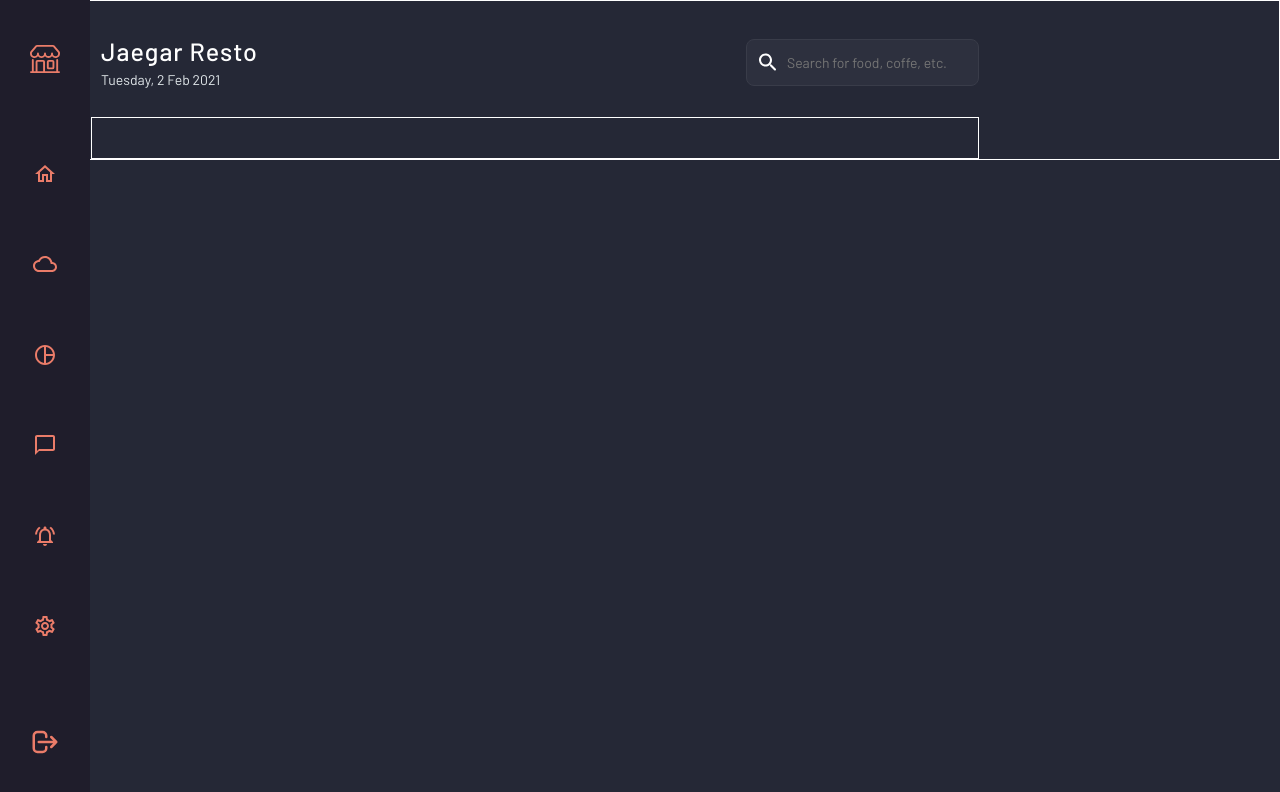
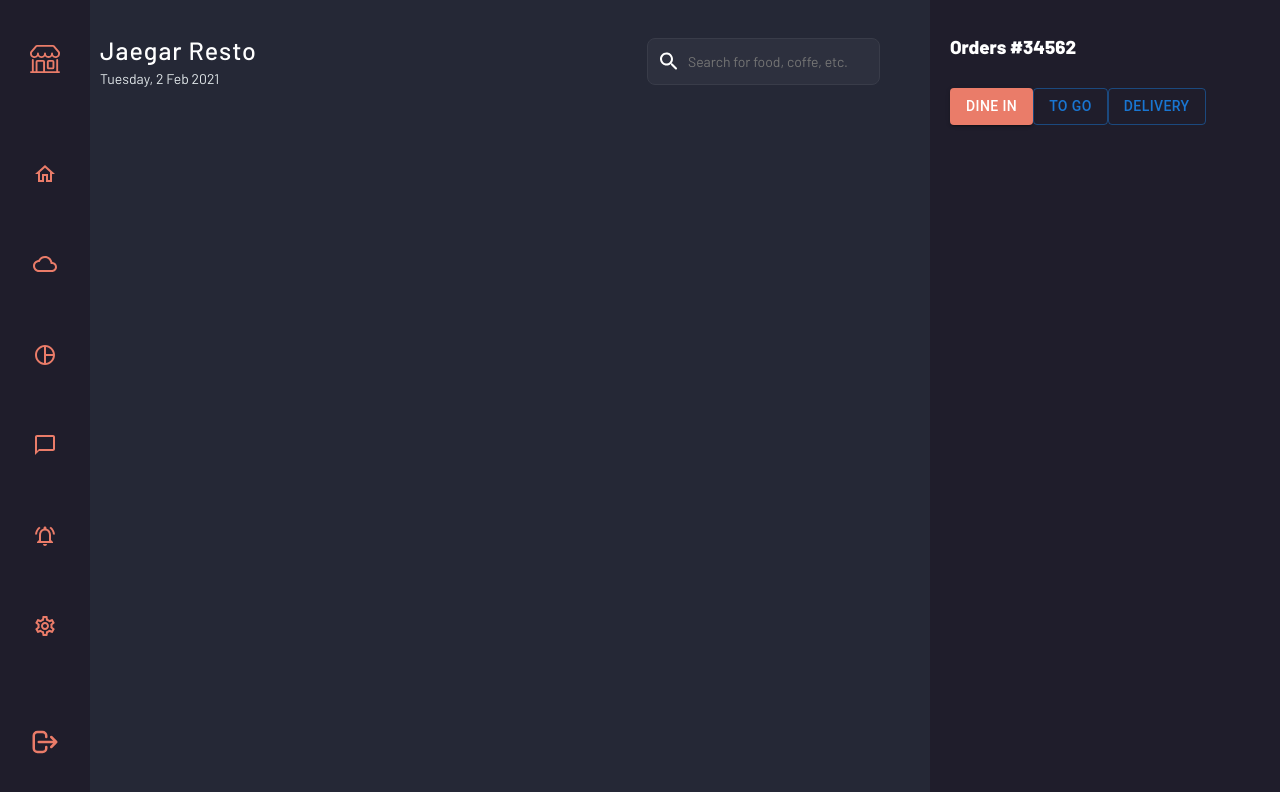
Before and after one commit to turgunov24/repoOne, a React (Create React App) app: page / in a window 1280 px wide. Shown: the top 792 px of the page. Built offline with nearby package versions, Linux system fonts and the light colour scheme.

Commit message:
nine edit

```diff
--- a/src/App.js
+++ b/src/App.js
@@ -1,5 +1,6 @@
 import './App.css';
 import { NavbarLeft } from './components/navbarLeft/main/navbarLeft';
+import NavbarRight from './components/navbarRight/NavbarRight';
 import { NavbarTop } from './components/navbarTop/main/navbarTop';
 
 export default function App() {
@@ -7,6 +8,7 @@ export default function App() {
     <>
       <NavbarLeft/>
       <NavbarTop/>
+      <NavbarRight/>
     </>
   );
 }
--- a/src/components/navbarRight/NavbarRight.jsx
+++ b/src/components/navbarRight/NavbarRight.jsx
@@ -1,10 +1,22 @@
-import React from 'react';
-import './style.css'
+import React from "react";
+import "./style.css";
+import Button from "@mui/material/Button";
+
 function NavbarRight() {
   return (
-    <div className='NavbarRight'>
-        <h1>NavabrRight</h1>
-    </div>
+    <>
+      <div className="NavbarRight">
+        <div className="Orders">
+          <h3>Orders #34562</h3>
+          <div className="NavbarRightButtons">
+            <Button className="NavbarRightTopButton" variant="contained">Dine In</Button>
+            <Button className="NavbarRightTopButton" variant="outlined">To Go</Button>
+            <Button className="NavbarRightTopButton" variant="outlined">Delivery</Button>
+          </div>
+        </div>
+        <div className="Payment"></div>
+      </div>
+    </>
   );
 }
 
--- a/src/components/navbarRight/style.css
+++ b/src/components/navbarRight/style.css
@@ -1,8 +1,45 @@
 .NavbarRight{
-    width: 300px;
+    position: fixed;
+    z-index: 3;
+    right: 0;
+    top: 0;
+    width: max-content;
     height: 100vh;
     display: flex;
+    justify-content: end;
+    background-color: #1F1D2B;
+}
+.Orders{
+    display: flex;
     flex-direction: column;
-    align-items: flex-end;
-    border: 1px solid red;
+    align-items: flex-start;
+    justify-content: start;
+    width: 350px;
+    height: 100vh;
+    padding: 35px 20px;
 }
+.Orders h3{
+    color: white;
+}
+.NavbarRightButtons{
+    display: flex;
+    align-items: center;
+    justify-content: start;
+    width: 100%;
+    padding: 10px 0px;
+    margin-top: 20px;
+}
+.NavbarRightTopButton{
+    font-size: 12px;
+    margin-left: 10px;
+    color: #EA7C69;
+    border: 1px solid #EA7C69;
+}
+.NavbarRightTopButton:hover{
+    border: 1px solid #EA7C69;
+}
+.NavbarRightTopButton:nth-child(1){
+    background-color: #EA7C69;
+    color: white;
+    margin-left: 0px;
+}
--- a/src/components/navbarTop/main/style.css
+++ b/src/components/navbarTop/main/style.css
@@ -8,10 +8,9 @@
     justify-content: space-between;
     width: 100%;
     height: 160px;
-    border: 1px solid white;
     padding-top: 30px;
     padding-left: 90px;
-    padding-right: 300px;
+    padding-right: 400px;
 }
 
 .searchDiv{
@@ -62,7 +61,6 @@
     color: #E0E6E9;
 }
 .tableDiv{
-    border: 1px solid white;
     width: 100%;
     padding: 20px 5px;
 
```
